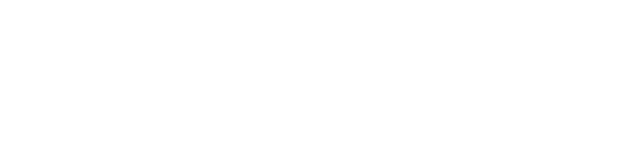
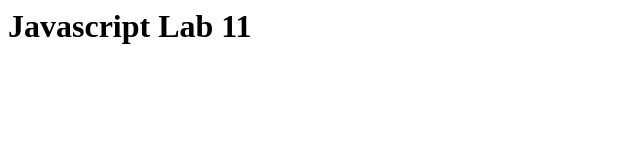
Before and after one commit to KerlanHumber/lab-11, a plain HTML site: page index.html in a window 1280 px wide. Shown: the whole page, without its empty margins (0-640 px from the left). Drawn offline with Linux system fonts and the light colour scheme.

Commit message:
Updated html

```diff
--- a/index.html
+++ b/index.html
@@ -6,6 +6,6 @@
     <script src="script.js"></script>
 </head>
 <body>
-
+    <h1>Javascript Lab 11</h1>
 </body>
 </html>
```
